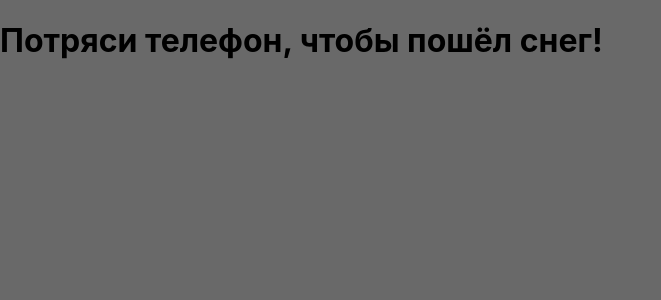
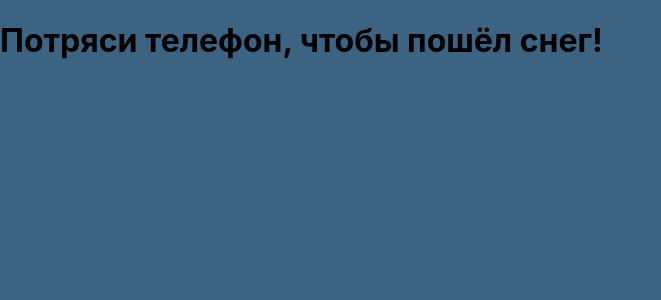
Before and after one commit to 1eanq/leanq-site, a React (Create React App) app: page / in a window 1280 px wide. Shown: the top 300 px of the page, without its empty margins (0-661 px from the left). Built offline with nearby package versions, Linux system fonts and the light colour scheme.

Commit message:
tralalero tralala

```diff
--- a/src/index.css
+++ b/src/index.css
@@ -5,7 +5,7 @@ body {
     sans-serif;
   -webkit-font-smoothing: antialiased;
   -moz-osx-font-smoothing: grayscale;
-  background: dimgray;
+  background: #3c6382;
 }
 
 code {
```
